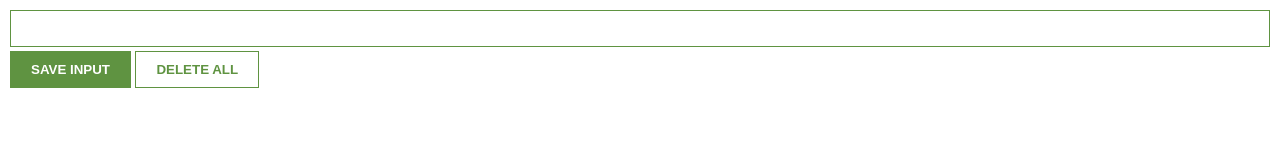
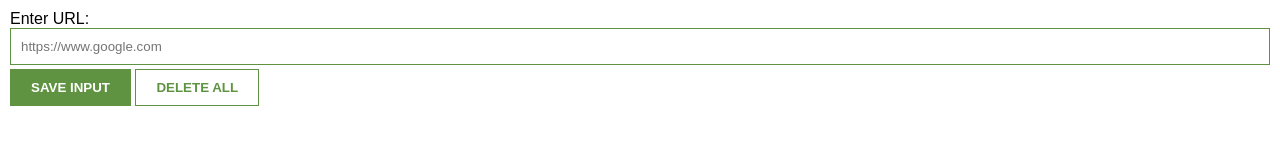
Before and after one commit to BanerjeeAgniva/LeadTrackerApp, a plain HTML site: page index.html in a window 1280 px wide. Drawn offline with Linux system fonts and the light colour scheme.

Commit message:
Update index.html

```diff
--- a/index.html
+++ b/index.html
@@ -9,7 +9,8 @@
         <link rel="stylesheet" href="index.css">
     </head>
     <body>
-        <input type="text" id="input-el">
+        <label>Enter URL:</label>
+        <input type="text" id="input-el" placeholder="https://www.google.com">
         <button id="input-btn">SAVE INPUT</button>
         <button id="delete-btn">DELETE ALL</button>
         <ul id="ul-el">
```
